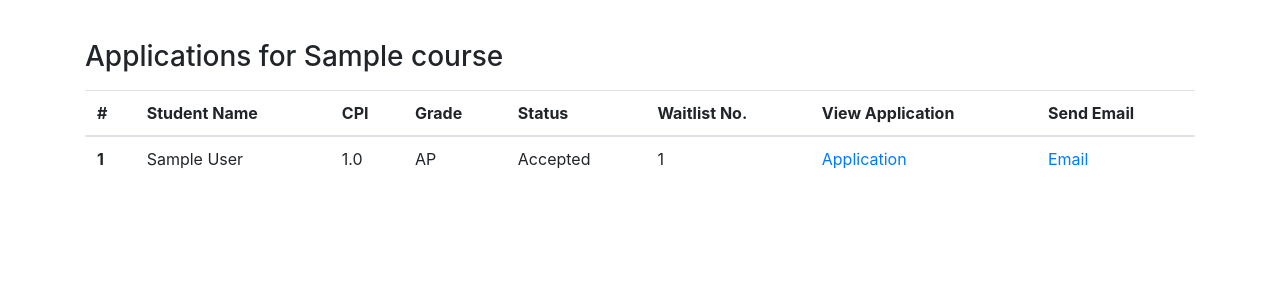
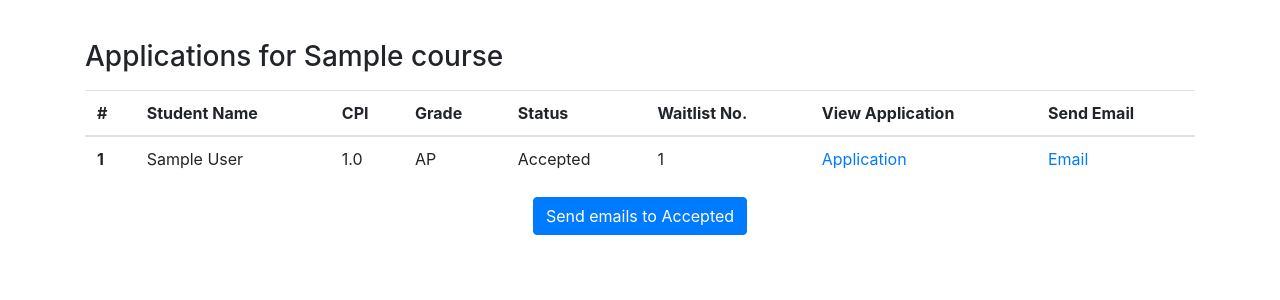
Before and after one commit to samadkoita/TA_Portal, a Django app: a page that uses templates/applications.html in a window 1280 px wide. Shown: the part 56-356 px from the top of the page. Run offline with Django 3.2, Linux system fonts and the light colour scheme; a user stored in the database is signed in; tables that the repository leaves empty hold one stand-in row (values such as "Sample post"); some libraries are stand-ins or nearby versions.

Commit message:
Added mass email

```diff
--- a/student_faculty/views_faculty.py
+++ b/student_faculty/views_faculty.py
@@ -76,8 +76,40 @@ def ListApplicants(request,cn,sem,ye):
 
 
     applications = models.Application.objects.filter(course = course)
+    emails_accepted_array = models.Application.objects.values_list('student__ldap_id',flat = True).filter(course = course, status = "Accepted")
+    emails_accepted =""
+    for i in emails_accepted_array:
+        emails_accepted+=i+"@iitb.ac.in,"
 
-    return render(request,'applications.html',{'applications':applications,'course':course})
+    if emails_accepted!="":
+        emails_accepted = emails_accepted[:-1]
+
+    emails_rejected_array = models.Application.objects.values_list('student__ldap_id',flat = True).filter(course = course, status = "Rejected")
+    emails_rejected =""
+    for i in emails_rejected_array:
+        emails_rejected+=i+"@iitb.ac.in,"
+
+    if emails_rejected!="":
+        emails_rejected = emails_rejected[:-1]
+
+    emails_on_hold_array = models.Application.objects.values_list('student__ldap_id',flat = True).filter(course = course, status = "On Hold")
+    emails_on_hold =""
+    for i in emails_on_hold_array:
+        emails_on_hold+=i+"@iitb.ac.in,"
+
+    if emails_on_hold!="":
+        emails_on_hold = emails_on_hold[:-1]
+
+    emails_waitlist_array = models.Application.objects.values_list('student__ldap_id',flat = True).filter(course = course, status = "Waitlist")
+    emails_waitlist =""
+    for i in emails_waitlist_array:
+        emails_waitlist+=i+"@iitb.ac.in,"
+
+    if emails_waitlist!="":
+        emails_waitlist = emails_waitlist[:-1]
+
+
+    return render(request,'applications.html',{'applications':applications,'course':course,'accepted':emails_accepted,'rejected':emails_rejected,'hold':emails_on_hold,'waitlist':emails_waitlist})
 
 
 
--- a/templates/addcourse.html
+++ b/templates/addcourse.html
@@ -5,7 +5,7 @@
 <script src="https://cdn.jsdelivr.net/npm/popper.js@1.16.0/dist/umd/popper.min.js" integrity="sha384-Q6E9RHvbIyZFJoft+2mJbHaEWldlvI9IOYy5n3zV9zzTtmI3UksdQRVvoxMfooAo" crossorigin="anonymous"></script>
 <script src="https://stackpath.bootstrapcdn.com/bootstrap/4.4.1/js/bootstrap.min.js" integrity="sha384-wfSDF2E50Y2D1uUdj0O3uMBJnjuUD4Ih7YwaYd1iqfktj0Uod8GCExl3Og8ifwB6" crossorigin="anonymous"></script>
 <nav class="navbar navbar-expand-lg navbar-light bg-light">
-  <a class="navbar-brand" href="#">TA-Portal Faculty Page</a>
+  <a class="navbar-brand" href="{% url 'faculty_home' %}">TA-Portal Faculty Page</a>
   <button class="navbar-toggler" type="button" data-toggle="collapse" data-target="#navbarNavAltMarkup" aria-controls="navbarNavAltMarkup" aria-expanded="false" aria-label="Toggle navigation">
     <span class="navbar-toggler-icon"></span>
   </button>
--- a/templates/applications.html
+++ b/templates/applications.html
@@ -70,7 +70,32 @@
 </tbody>
 </table>
 </div>
-</form>
+<div class="container" style = "text-align:center">
+  {% if accepted != "" %}
+  <p>
+  <a href = "mailto:{{ accepted }}?subject=Letter of Rejection as a teaching assistant for {{ course.course_name }}" role="button" class="btn btn-primary">Send emails to Accepted</a>
+</p>
+{% endif %}
+{% if rejected != "" %}
+<p>
+<a href = "mailto:{{ rejected }}?subject=Letter of Rejection as a teaching assistant for {{ course.course_name }}" role="button?" class="btn btn-primary">Send emails to Rejected</a>
+</p>
+{% endif %}
+{% if hold != "" %}
+<p>
+<a href = "mailto:{{ hold }}" role="button" class="btn btn-primary">Send emails to Waitlisted</a>
+</p>
+{% endif %}
+{% if waitlist != "" %}
+<p>
+<a href = "mailto:{{ waitlist }}?subject=Waitlisted as a teaching assistant for {{ course.course_name }}" role="button" class="btn btn-primary">Send emails to those on hold
+</a>
+</p>
+{% endif %}
+
+</div>
+
+
 <script>
 
 function sortTable(n) {                                         // n is the column number which we want to sort
@@ -111,4 +136,4 @@ function sortTable(n) {                                         // n is the colu
 }
 
 </script>
-</script>
+</html>
```
